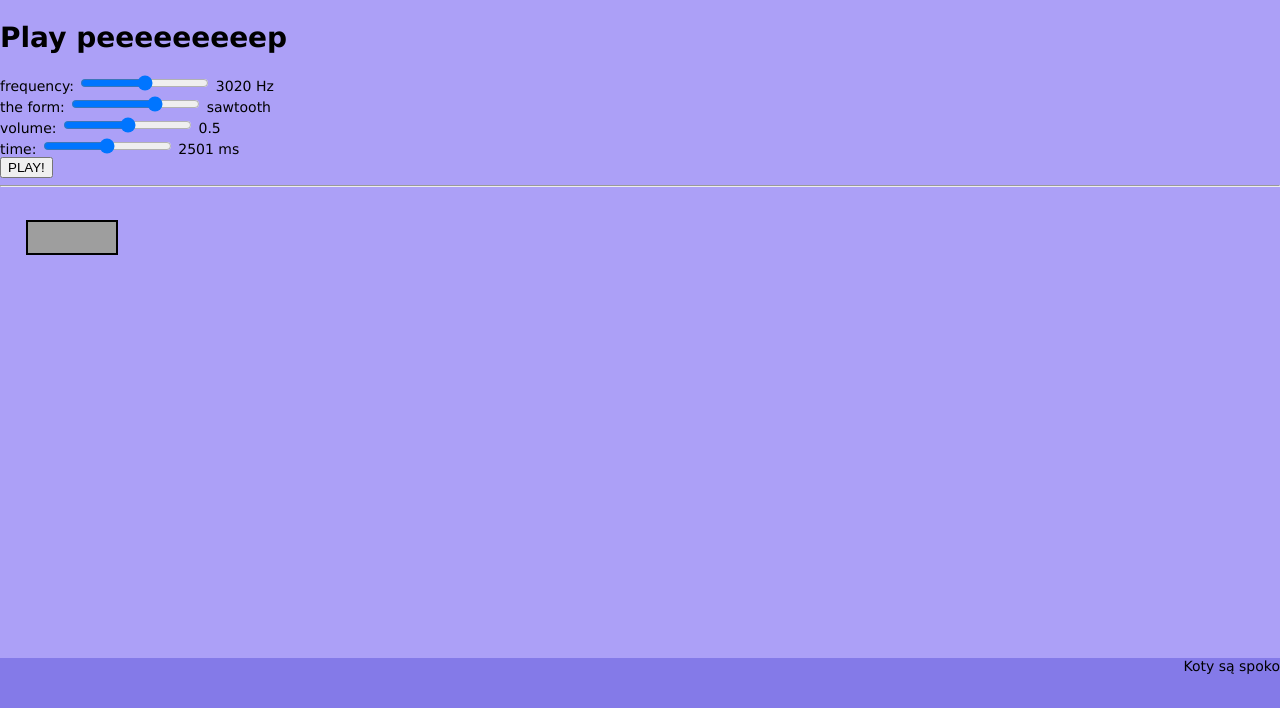
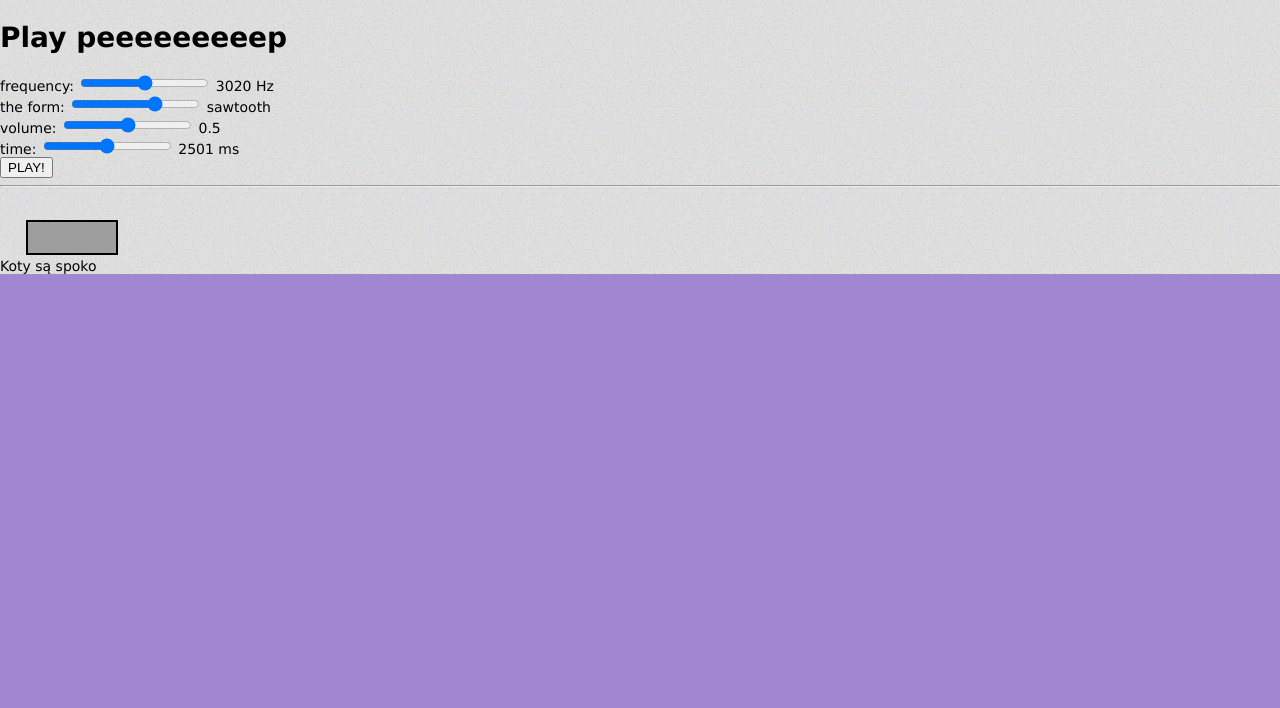
Before and after one commit to juras34/juras34.github.io, a PHP site: page /index.html in a window 1280 px wide. Shown: the part 1802-2510 px from the top of the page. After the commit the page ends 2076 px from the top, so only its background shows below. Run offline with PHP 8.4, Linux system fonts and the light colour scheme; some libraries are stand-ins or nearby versions; grey boxes are pictures that could not be loaded.

Commit message:
zmiana tła

```diff
--- a/index.html
+++ b/index.html
@@ -1,3 +1,4 @@
+
 <!DOCTYPE html>
 <html>
 <head>
--- a/style.css
+++ b/style.css
@@ -3,7 +3,7 @@
 }
 
 body {
-	background-color: #aca0f7;
+	background-color: #e0e0e0;
 }
 
 header {
@@ -24,14 +24,8 @@
     border: 2px double black;
 }
 
-footer {
-	margin-top: 400px;
-	height: 50px;
-	background-color: #847ae8;
-	text-align: right;
-}
-
 body {
+    background-image: url('content/background-noise.png');
     font: 14px 'Verdana';
     margin: 0;
     padding: 0;
```
Also changed, not shown: content/background-noise.png (added).
